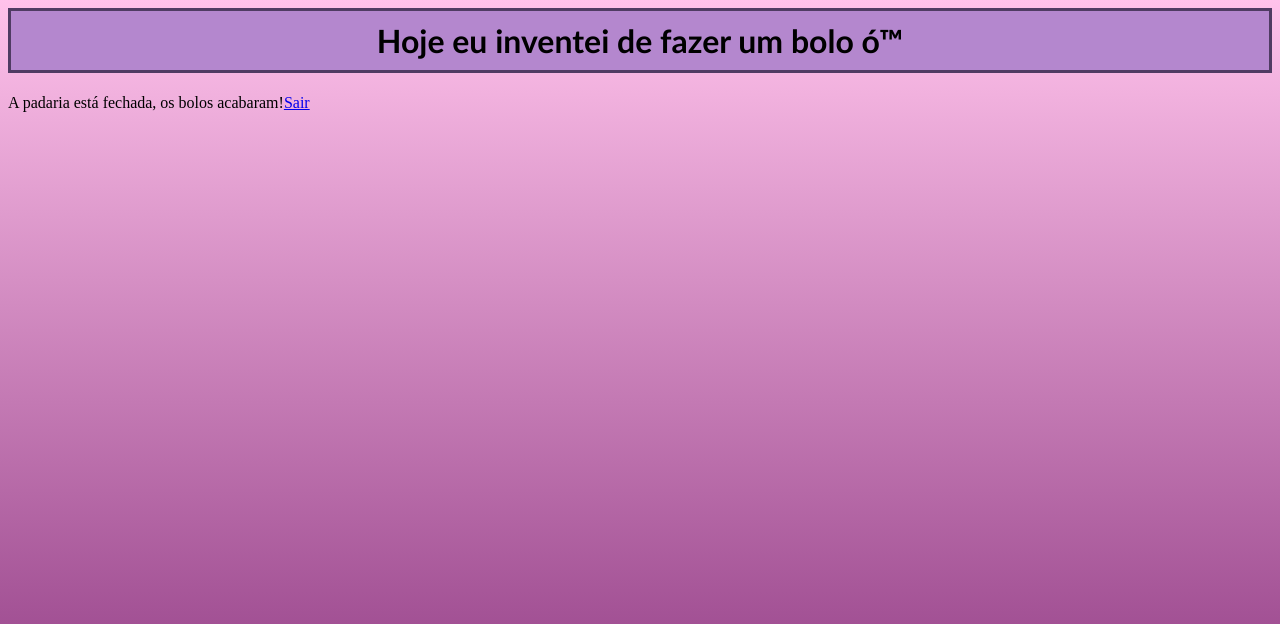
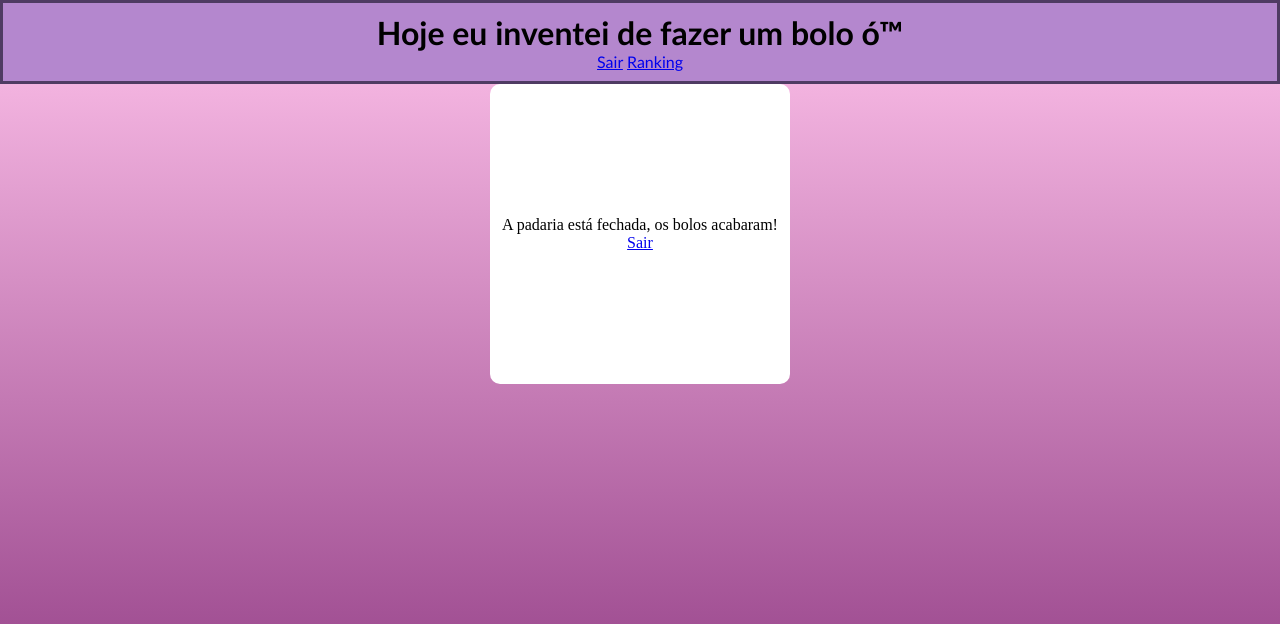
Before and after one commit to cauaauler/tinder, a PHP site: page /restrita.php in a window 1280 px wide. Shown: the top 624 px of the page. Run offline with PHP 8.4, Linux system fonts and the light colour scheme; the visitor is signed in with stand-in values (Sample User, id 1); data that the repository does not hold is empty.

Commit message:
ranking funcionando

```diff
--- a/index.php
+++ b/index.php
@@ -11,7 +11,6 @@
         header("location: restrita.php");
     }else{
         echo "Usuario ou senha incorretos";
-        // header("location: index.php");
     }
 }
 ?>
--- a/restrita.php
+++ b/restrita.php
@@ -62,29 +62,35 @@
 </head>
 
 <body>
+    <header>
         <h1>Hoje eu inventei de fazer um bolo ó™</h1>
+        <a href='sair.php'>Sair</a>
+        <a href='ranking.php'>Ranking</a>
+    </header>
 
+    <main>
+        <div class="container">
+            <div class="bolo">
                 <?php
                 if (!$avaliacaoExistente) {
                     // Exibe o bolo atual se não foi avaliado
                     $bolo = Bolo::find($boloAtual);
-        echo "<div>";
-        echo "<p>" . $bolo->getNome() . "</p>";
-        echo "<p>" . $bolo->getVotos() . " votos</p>";
+                    echo "<h1 class='bolo-titulo'>" . $bolo->getNome() . "</h1>";
+                    // echo "<p>" . $bolo->getVotos() . " votos</p>";
                     echo "<p>" . $bolo->getSabor() . "</p>";
                     echo "<p>" . $bolo->getDescricao() . "</p>";
-        echo "</div>";
 
-        echo "<div>";
                     echo "<a href='restrita.php?idBolo=" . $bolo->getId() . "&voto=1'>Comeria</a>";
                     echo "<a href='restrita.php?idBolo=" . $bolo->getId() . "&voto=0'>Não comeria</a>";
-        echo "</div>";
                 } else {
                     echo "<p>A padaria está fechada, os bolos acabaram!</p>";
                 }
                 ?>
+            </div>
 
-    <a href='sair.php'>Sair</a>
+        </div>
+    </main>
+
 </body>
 
 </html>
--- a/src/Bolo.php
+++ b/src/Bolo.php
@@ -124,15 +124,14 @@
         return $bolo;
     }
 
-    public static function findAllByUsuario($idUsuario): array
-    {
+    public static function findAllRanking($orderby = 'DESC'): array{
         $conexao = new MySQL();
-        $sql = "SELECT * FROM bolo WHERE idUsuario = {$idUsuario}";
+        $sql = "SELECT * FROM bolo ORDER BY votos $orderby";
         $resultados = $conexao->consulta($sql);
         $bolo = [];
         foreach ($resultados as $resultado) {
             $p = new Bolo($resultado['nome'], $resultado['votos'], $resultado['sabor'], $resultado['descricao'], $resultado['imagem']);
-            $p->setId($resultado['id']);
+            $p->setId($resultado['idBolo']);
             $bolo[] = $p;
         }
         return $bolo;
--- a/style.css
+++ b/style.css
@@ -1,5 +1,9 @@
-
-h1{
+* {
+    margin: 0;
+    padding: 0;
+    box-sizing: border-box;
+}
+header, .bolo-titulo{
 font-family:'Trebuchet MS', 'Lucida Sans Unicode', 'Lucida Grande', 'Lucida Sans', Arial, sans-serif;
 color:rgb(0, 0, 0);
 text-align:center;
@@ -14,3 +18,23 @@
 background-image: linear-gradient(to bottom, rgb(255, 194, 235),rgb(136, 49, 124));
 background-attachment: fixed;
 }
+
+/* quem for fazer aqui pode mudar tudo */
+.container{
+    display: flex;
+    justify-content: center;  /* Alinha horizontalmente */
+    align-items: center;      /* Alinha verticalmente */
+    text-align: center;       /* Alinha o texto ao centro */
+
+}
+.bolo{
+    display: flex;
+    justify-content: center;
+    align-items: center;
+    text-align: center;
+    background-color: rgb(255, 255, 255);
+    width: 300px;
+    height: 300px;
+    border-radius: 10px;
+    flex-direction: column;
+}
```
Also changed, not shown: ranking.php (added, +30 -0 lines). Lines whose indentation alone changed are shown as unchanged.
